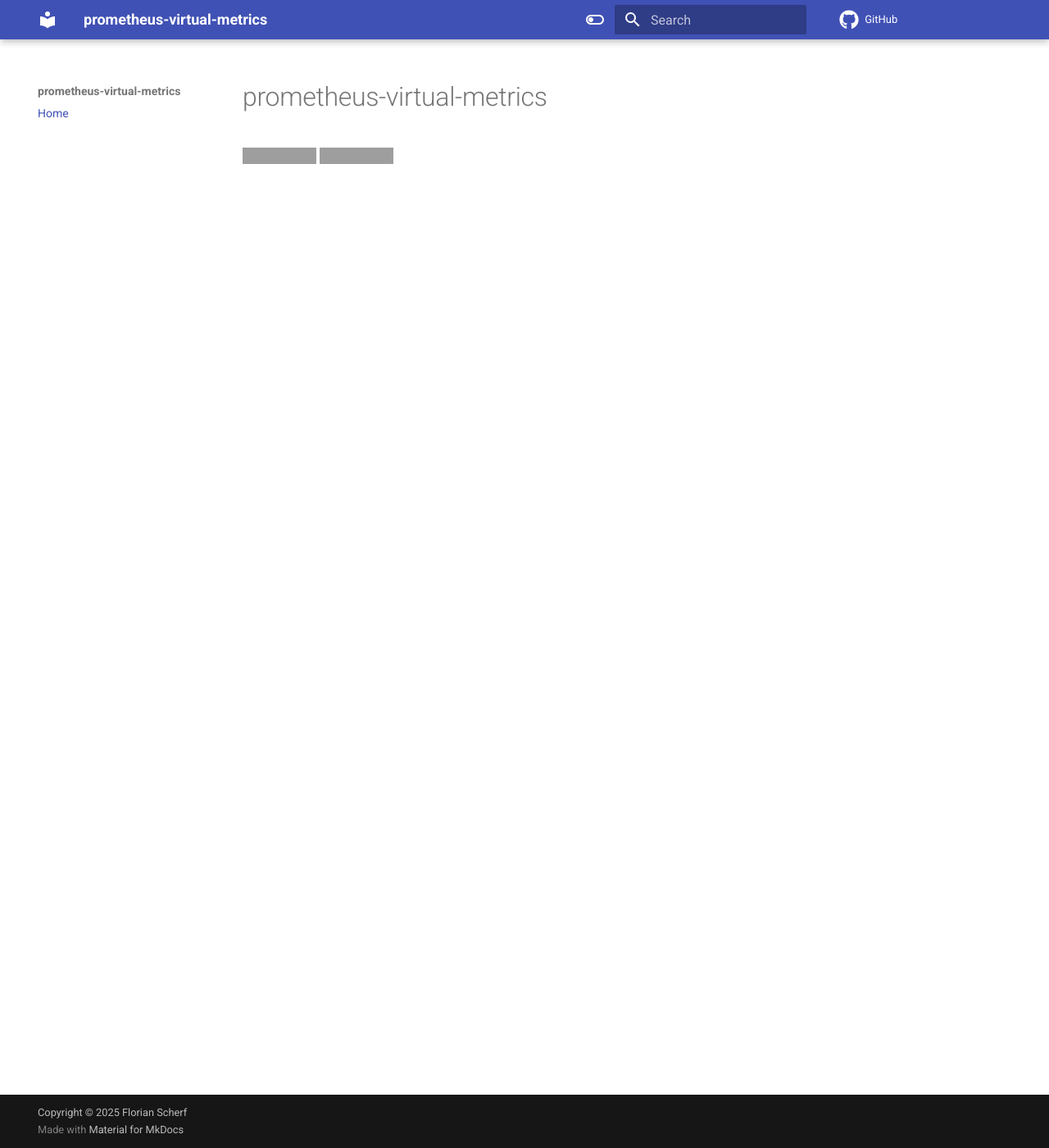
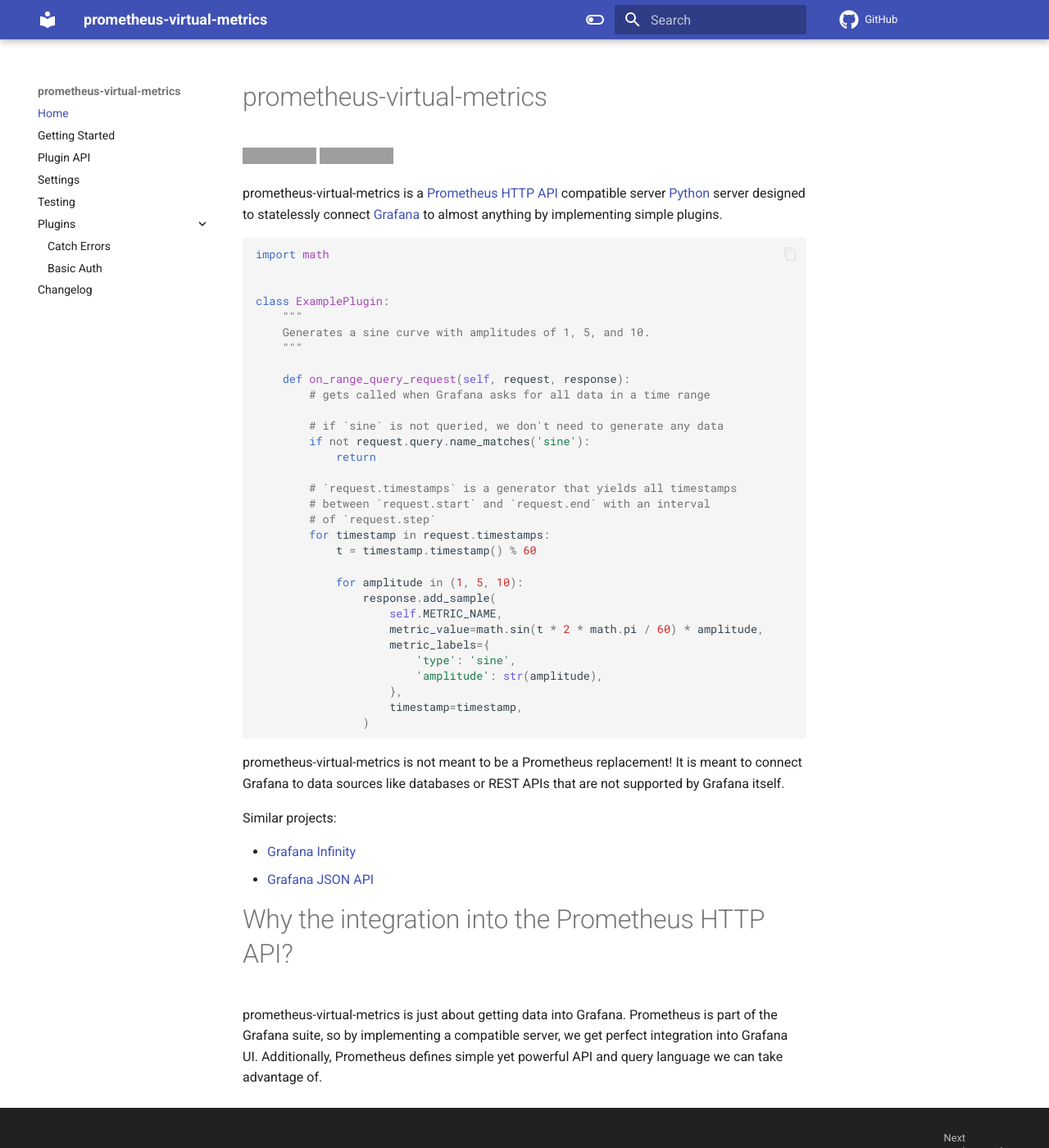
Before and after one commit to fscherf/prometheus-virtual-metrics, an MkDocs documentation site: the page built from doc/docs/index.md, in a window 1280 px wide and 1400 px high. Shown: the whole window at 82% size. Built offline with MkDocs 1.6.1 and Material for MkDocs 9.7.7, drawn with Linux system fonts in a browser that asks for light colours; comment, search, counter and statistics services are not loaded; grey boxes are pictures that could not be loaded.

````diff
--- a/doc/docs/index.md
+++ b/doc/docs/index.md
@@ -2,3 +2,59 @@
 
 [![PyPI - Version](https://img.shields.io/pypi/v/prometheus-virtual-metrics)](https://pypi.org/project/prometheus-virtual-metrics)
 [![PyPI - License](https://img.shields.io/pypi/l/prometheus-virtual-metrics)](https://github.com/fscherf/prometheus-virtual-metrics/blob/master/LICENSE.txt)
+
+prometheus-virtual-metrics is a [Prometheus HTTP API](https://prometheus.io/docs/prometheus/latest/querying/api/)
+compatible server [Python](https://python.org) server designed to statelessly
+connect [Grafana](https://grafana.com/) to almost anything by implementing
+simple plugins.
+
+```python
+import math
+
+
+class ExamplePlugin:
+    """
+    Generates a sine curve with amplitudes of 1, 5, and 10.
+    """
+
+    def on_range_query_request(self, request, response):
+        # gets called when Grafana asks for all data in a time range
+
+        # if `sine` is not queried, we don't need to generate any data
+        if not request.query.name_matches('sine'):
+            return
+
+        # `request.timestamps` is a generator that yields all timestamps
+        # between `request.start` and `request.end` with an interval
+        # of `request.step`
+        for timestamp in request.timestamps:
+            t = timestamp.timestamp() % 60
+
+            for amplitude in (1, 5, 10):
+                response.add_sample(
+                    self.METRIC_NAME,
+                    metric_value=math.sin(t * 2 * math.pi / 60) * amplitude,
+                    metric_labels={
+                        'type': 'sine',
+                        'amplitude': str(amplitude),
+                    },
+                    timestamp=timestamp,
+                )
+```
+
+prometheus-virtual-metrics is not meant to be a Prometheus replacement! It is
+meant to connect Grafana to data sources like databases or REST APIs
+that are not supported by Grafana itself.
+
+Similar projects:
+
+ - [Grafana Infinity](https://grafana.com/grafana/plugins/yesoreyeram-infinity-datasource/)
+ - [Grafana JSON API](https://grafana.com/grafana/plugins/marcusolsson-json-datasource/)
+
+
+# Why the integration into the Prometheus HTTP API?
+
+prometheus-virtual-metrics is just about getting data into Grafana. Prometheus
+is part of the Grafana suite, so by implementing a compatible server, we get
+perfect integration into Grafana UI. Additionally, Prometheus defines simple
+yet powerful API and query language we can take advantage of.
--- a/doc/mkdocs.yml
+++ b/doc/mkdocs.yml
@@ -61,3 +61,13 @@ markdown_extensions:
 
 nav:
   - "Home": index.md
+  - "Getting Started": getting-started.md
+  - "Plugin API": plugin-api.md
+  - "Settings": settings.md
+  - "Testing": testing.md
+
+  - Plugins:
+    - "Catch Errors": plugins/catch-errors.md
+    - "Basic Auth": plugins/basic-auth.md
+
+  - "Changelog": changelog.md
--- a/pyproject.toml
+++ b/pyproject.toml
@@ -39,8 +39,8 @@ test = [
 
 doc = [
   "mkdocs==1.6.1",
-  "mkdocstrings[python]==0.26.1",
-  "mkdocs-material==9.5.40",
+  "mkdocstrings[python]==0.28.2",
+  "mkdocs-material==9.6.6",
 ]
 
 
````
Also changed, not shown: doc/docs/changelog.md (added, +6 -0 lines), doc/docs/getting-started.md (added, +63 -0 lines), doc/docs/plugin-api.md (added, +177 -0 lines), doc/docs/plugins/basic-auth.md (added, +62 -0 lines), doc/docs/plugins/catch-errors.md (added, +24 -0 lines), doc/docs/plugins/rlpython.md (added, +23 -0 lines), doc/docs/settings.md (added, +10 -0 lines), doc/docs/testing.md (added, +63 -0 lines), README.md, example-project/README.md.
